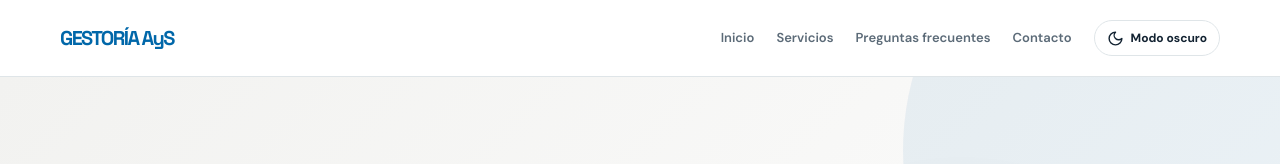
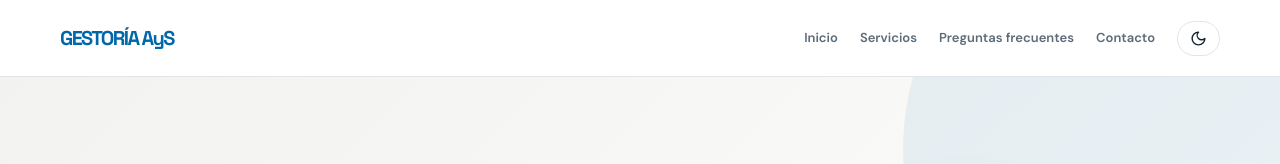
Before and after one commit to lu-developer476/Asistencia-y-Simplicidad, a Next.js app: page / in a window 1280 px wide. Shown: the top 164 px of the page. Built offline with nearby package versions, Linux system fonts and the light colour scheme.

Commit message:
Simplify theme switch to icon-only control

```diff
--- a/components/Header.tsx
+++ b/components/Header.tsx
@@ -24,7 +24,7 @@ export function Header() {
 
   return <header className="site-header"><div className="container header-inner">
     <Link href="#inicio" className="brand" onClick={()=>setOpen(false)} aria-label="Gestoría AyS - inicio"><span>GESTORÍA AyS</span></Link>
-    <nav className={open?'desktop-nav mobile-open':'desktop-nav'} aria-label="Navegación principal">{links.map(([label,href])=><Link key={href} href={href} onClick={()=>setOpen(false)}>{label}</Link>)}<button className="theme-toggle" type="button" onClick={toggleTheme} aria-label={dark?'Activar modo claro':'Activar modo oscuro'} title={dark?'Modo claro':'Modo oscuro'}>{dark?<Sun size={17}/>:<Moon size={17}/>}<span>{dark?'Modo claro':'Modo oscuro'}</span></button></nav>
+    <nav className={open?'desktop-nav mobile-open':'desktop-nav'} aria-label="Navegación principal">{links.map(([label,href])=><Link key={href} href={href} onClick={()=>setOpen(false)}>{label}</Link>)}<button className="theme-toggle" type="button" onClick={toggleTheme} aria-label={dark?'Activar modo claro':'Activar modo oscuro'} title={dark?'Modo claro':'Modo oscuro'}>{dark?<Sun size={17}/>:<Moon size={17}/>}</button></nav>
     <button className="menu-toggle" onClick={()=>setOpen(!open)} aria-label={open?'Cerrar menú':'Abrir menú'} aria-expanded={open}>{open?<X/>:<Menu/>}</button>
   </div></header>;
 }
```
